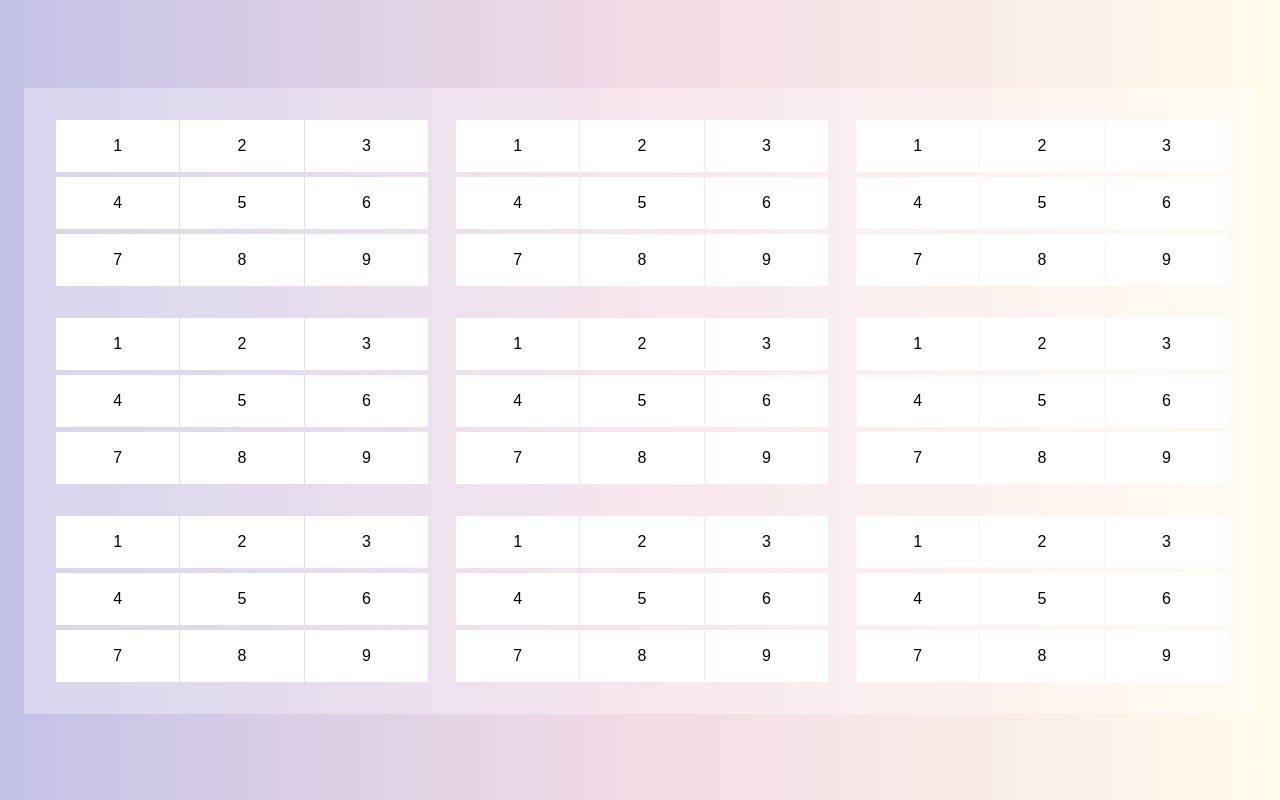
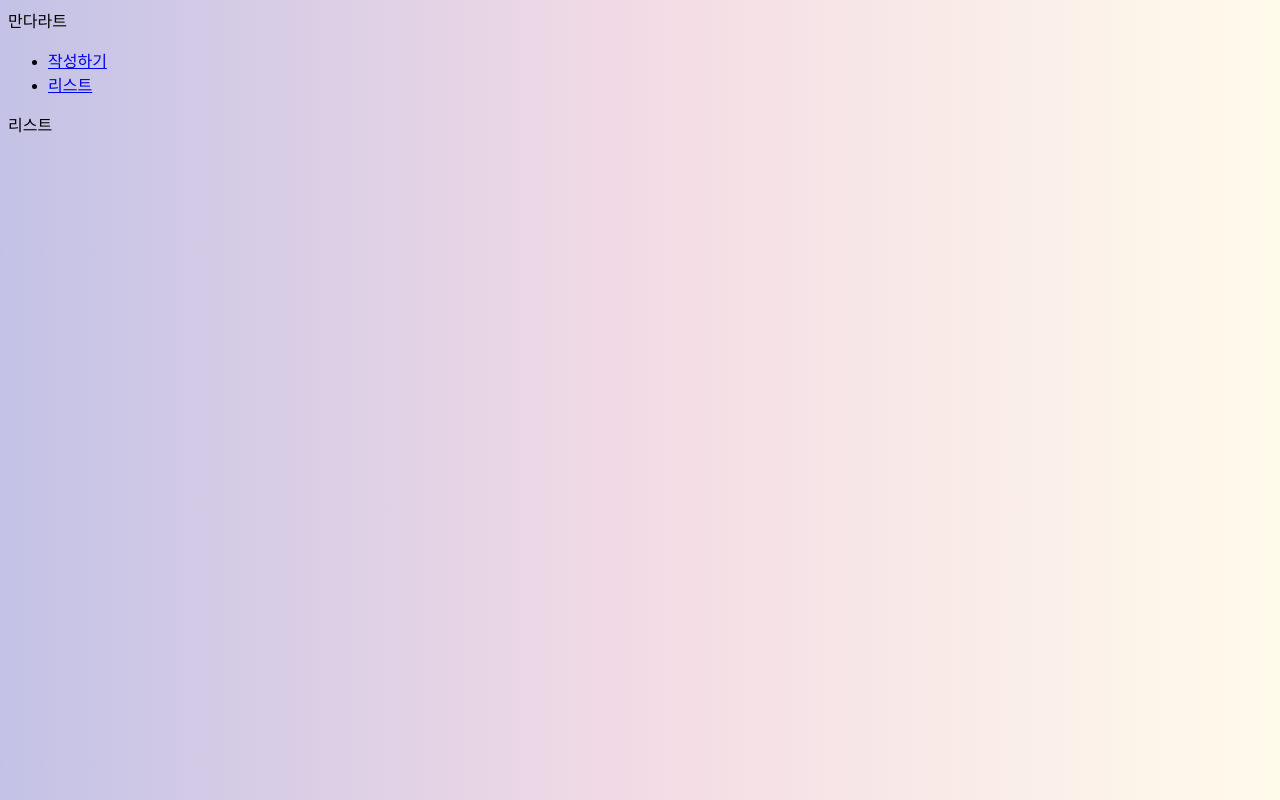
Before and after one commit to yoonjoohye/mandal-art, a React (Create React App) app: page /list in a window 1280 px wide. Built offline with nearby package versions, Linux system fonts and the light colour scheme; a web font is replaced by a local one.

Commit message:
reat-router 사용

```diff
--- a/package.json
+++ b/package.json
@@ -9,10 +9,11 @@
     "immutable": "^4.0.0-rc.12",
     "react": "^16.12.0",
     "react-dom": "^16.12.0",
+    "react-router-dom": "^5.1.2",
     "react-scripts": "3.3.0"
   },
   "scripts": {
-    "start": "react-scripts start",
+    "start": "cross-env NODE_PATH=src react-scripts start",
     "build": "react-scripts build",
     "test": "react-scripts test",
     "eject": "react-scripts eject"
@@ -31,5 +32,8 @@
       "last 1 firefox version",
       "last 1 safari version"
     ]
+  },
+  "devDependencies": {
+    "cross-env": "^6.0.3"
   }
 }
--- a/src/App.js
+++ b/src/App.js
@@ -1,13 +1,20 @@
 import React, {Component} from 'react';
-import MandalArtTemplate from './components/MandalArtTemplate';
-import MandalArtTable from './components/MandalArtTable';
+import {BrowserRouter, Switch, Route} from 'react-router-dom';
+
+import Header from './components/layout/Header';
+import MandalArtTemplate from "./components/MandalArt/MandalArtTemplate";
+import MandalArtList from "./components/MandalArt/MandalArtList";
 
 class App extends Component {
     render() {
         return (
-            <MandalArtTemplate>
-                <MandalArtTable/>
-            </MandalArtTemplate>
+            <BrowserRouter>
+                <Header/>
+                <div>
+                    <Route exact path="/write" component={MandalArtTemplate}/>
+                    <Route path="/list" component={MandalArtList}/>
+                </div>
+            </BrowserRouter>
         );
     };
 }
--- /dev/null
+++ b/src/components/MandalArt/MandalArtList.js
@@ -0,0 +1,12 @@
+import React, {Component} from 'react';
+
+class MandalArtList extends Component {
+
+    render() {
+        return (
+            <div>리스트</div>
+        )
+    }
+}
+
+export default MandalArtList;
--- a/src/components/MandalArtTable.js
+++ b/src/components/MandalArt/MandalArtTable.js
@@ -33,7 +33,6 @@ class MandalArtTable extends Component {
     }
 
     onChange = (e,tableIndex,dataIndex) => {
-
         const { value } = e.target;
         // let copyValues = [...this.state.MandalArtData];
         // copyValues[tableIndex][dataIndex] = value;
@@ -42,6 +41,7 @@ class MandalArtTable extends Component {
         const data = this.state.MandalArtData;
 
         let goal;
+
         if(tableIndex===4){
             goal=data.setIn([dataIndex,4],value).setIn([tableIndex,dataIndex],value);
         } else {
@@ -58,7 +58,6 @@ class MandalArtTable extends Component {
                 {this.state.MandalArtData.map((table, tableIndex) => {
                     return (
                         <div className="grid inner-grid justify-between items-center" key={tableIndex}>
-
                             {table.map((data, dataIndex) => {
                                 return (
                                     <input className="mandal-input" key={[dataIndex,tableIndex].join('_')} placeholder="목표" value={data} onChange={(e) => this.onChange(e,tableIndex,dataIndex)}/>
@@ -68,9 +67,8 @@ class MandalArtTable extends Component {
                     );
                 })}
             </div>
-
         );
     }
-};
+}
 
 export default MandalArtTable;
--- a/src/components/MandalArtTemplate.js
+++ b/src/components/MandalArt/MandalArtTemplate.js
@@ -1,17 +1,13 @@
 import React, {Component} from 'react';
 import MandalArtTable from "./MandalArtTable";
-import '../css/MandalArtTemplate.css';
+import '../../css/MandalArtTemplate.css';
 
 class MandalArtTemplate extends Component {
-    constructor(props) {
-        super(props);
-    }
 
     render() {
         return (
             <section className="section">
-                {/*<div className="title">만다라트</div>*/}
-                <MandalArtTable></MandalArtTable>
+                <MandalArtTable/>
             </section>
         )
     }
--- /dev/null
+++ b/src/components/layout/Header.js
@@ -0,0 +1,18 @@
+import React,{Component} from 'react';
+import {Link} from 'react-router-dom';
+
+class Header extends Component{
+    render(){
+        return(
+            <>
+                <span>만다라트</span>
+                <ul>
+                    <li><Link to="/write">작성하기</Link></li>
+                    <li><Link to="list">리스트</Link></li>
+                </ul>
+            </>
+        )
+    }
+}
+
+export default Header;
--- a/src/index.js
+++ b/src/index.js
@@ -2,10 +2,8 @@ import React from 'react';
 import ReactDOM from 'react-dom';
 
 import App from './App';
+import * as serviceWorker from './serviceWorker';
 import './css/App.css';
-
-import * as serviceWorker from './serviceWorker';
-
 
 ReactDOM.render(<App />, document.getElementById('root'));
 
```
Also changed, not shown: 1 other file (tests, documents, lock files or other folders).
